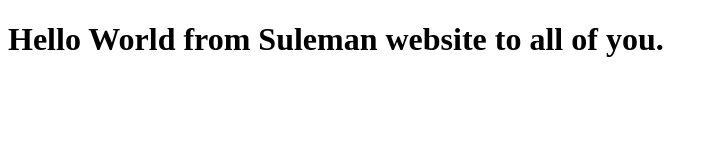
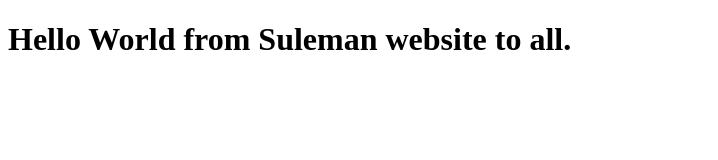
Before and after one commit to SulemanJaved/BootCamp2020, a plain HTML site: page index.html in a window 1280 px wide. Shown: the whole page, without its empty margins (0-718 px from the left). Drawn offline with Linux system fonts and the light colour scheme.

Commit message:
Update index.html

```diff
--- a/index.html
+++ b/index.html
@@ -6,6 +6,6 @@
     <title>Document</title>
 </head>
 <body>
-    <h1>Hello World from Suleman website to all of you.</h1>
+    <h1>Hello World from Suleman website to all.</h1>
 </body>
 </html>
```
